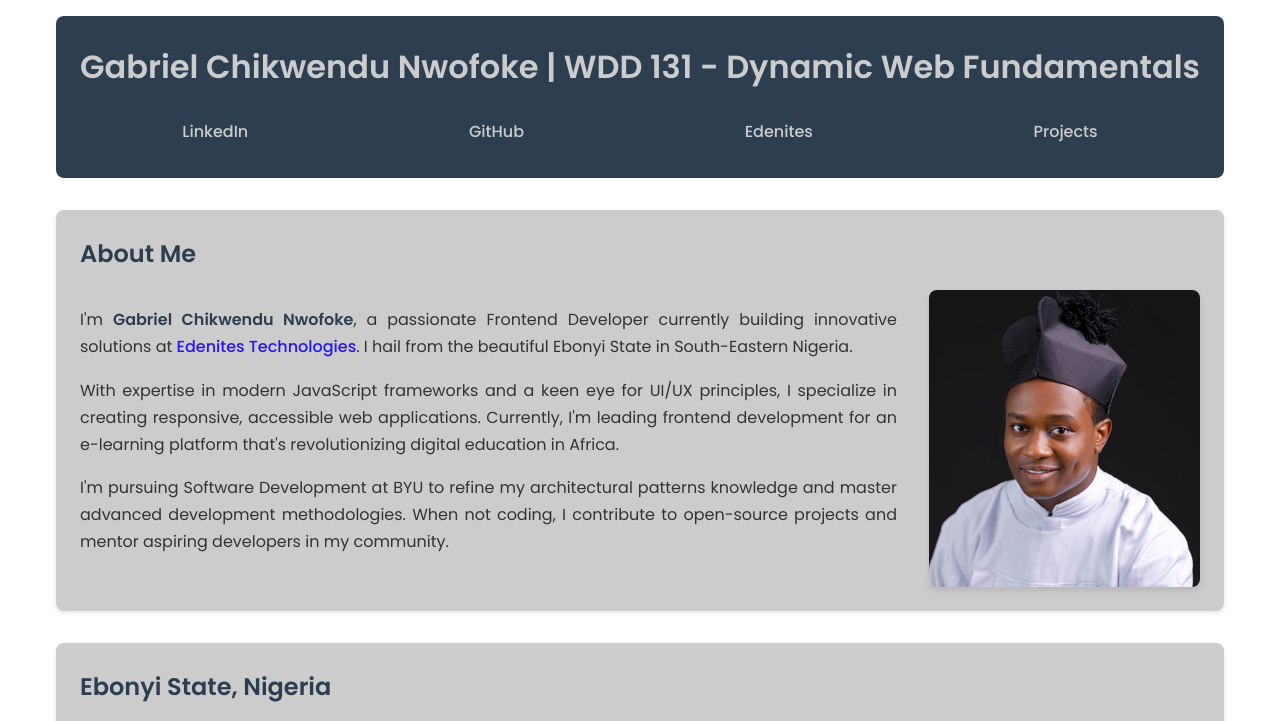
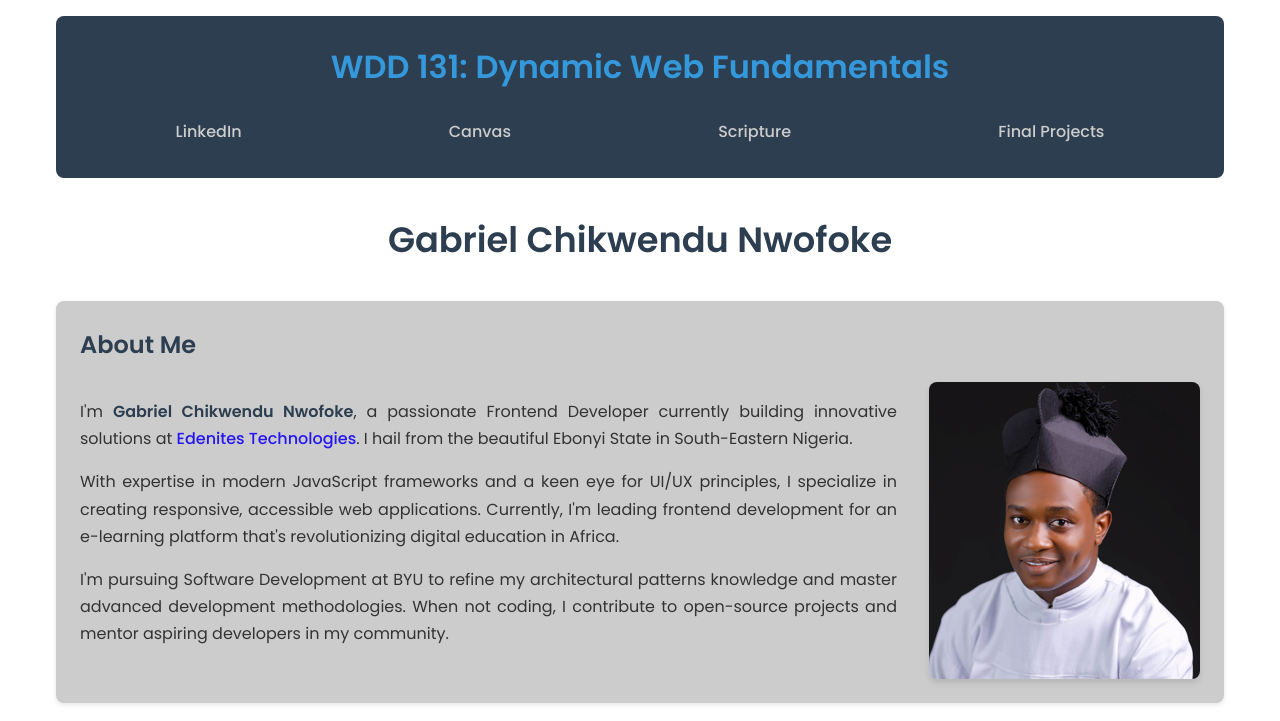
Before and after one commit to Sanctagee/wdd131, a plain HTML site: page index.html in a window 1280 px wide. Shown: the top 721 px of the page. Drawn offline with Linux system fonts and the light colour scheme.

Commit message:
Best fixing

```diff
--- a/index.html
+++ b/index.html
@@ -14,17 +14,18 @@
 </head>
 <body>
     <header>
-        <h1>Gabriel Chikwendu Nwofoke | WDD 131 - Dynamic Web Fundamentals</h1>
+        <span id="course-title">WDD 131: Dynamic Web Fundamentals</span>
         <nav>
             <a href="https://www.linkedin.com/in/yourprofile" target="_blank" rel="noopener noreferrer">LinkedIn</a>
-            <a href="https://github.com/Sanctagee" target="_blank" rel="noopener noreferrer">GitHub</a>
-            <a href="https://edenitestechnologies.com/" target="_blank" rel="noopener noreferrer">Edenites</a>
-            <a href="projects.html">Projects</a>
+            <a href="https://byupw.instructure.com/" target="_blank" rel="noopener noreferrer">Canvas</a>
+            <a href="https://www.churchofjesuschrist.org/study/scriptures/bofm/1-ne/3?lang=eng&id=p7#p7" target="_blank" rel="noopener noreferrer">Scripture</a>
+            <a href="projects.html">Final Projects</a>
         </nav>
     </header>
 
     <main>
-        <section class="about">
+        <h1>Gabriel Chikwendu Nwofoke</h1>
+        <section class="card">
             <h2>About Me</h2>
             <div class="about-content">
                 <div class="bio">
@@ -38,7 +39,7 @@
             </div>
         </section>
 
-        <section class="ebonyi">
+        <section class="card">
             <h2>Ebonyi State, Nigeria</h2>
             <div class="ebonyi-content">
                 <img src="images/ebonyi.png" alt="Ebonyi State Landscape" width="400" height="400" loading="lazy">
--- a/styles/base.css
+++ b/styles/base.css
@@ -33,14 +33,13 @@ header {
     border-radius: 8px;
 }
 
-header h1 {
+#course-title {
+    display: block;
+    text-align: center;
+    color: var(--nameheading);
     font-size: 2rem;
     margin-bottom: 1rem;
-    text-align: center;
-}
-
-header h1 span {
-    color: var(--nameheading);
+    font-weight: 600;
 }
 
 nav {
@@ -80,7 +79,14 @@ nav a:hover::after {
     width: 100%;
 }
 
-section {
+main h1 {
+    text-align: center;
+    color: var(--primary);
+    margin: 1rem 0 2rem;
+    font-size: 2.2rem;
+}
+
+.card {
     margin-bottom: 2rem;
     padding: 1.5rem;
     background: var(--light);
@@ -191,7 +197,7 @@ footer {
         flex-direction: column;
     }
 
-    header h1 {
+    #course-title {
         font-size: 1.4rem;
     }
 
@@ -218,3 +224,12 @@ footer {
     }
 
 }
+
+@media (max-width: 362px) {
+    nav {
+        flex-direction: column;
+    }
+
+
+
+}
```
